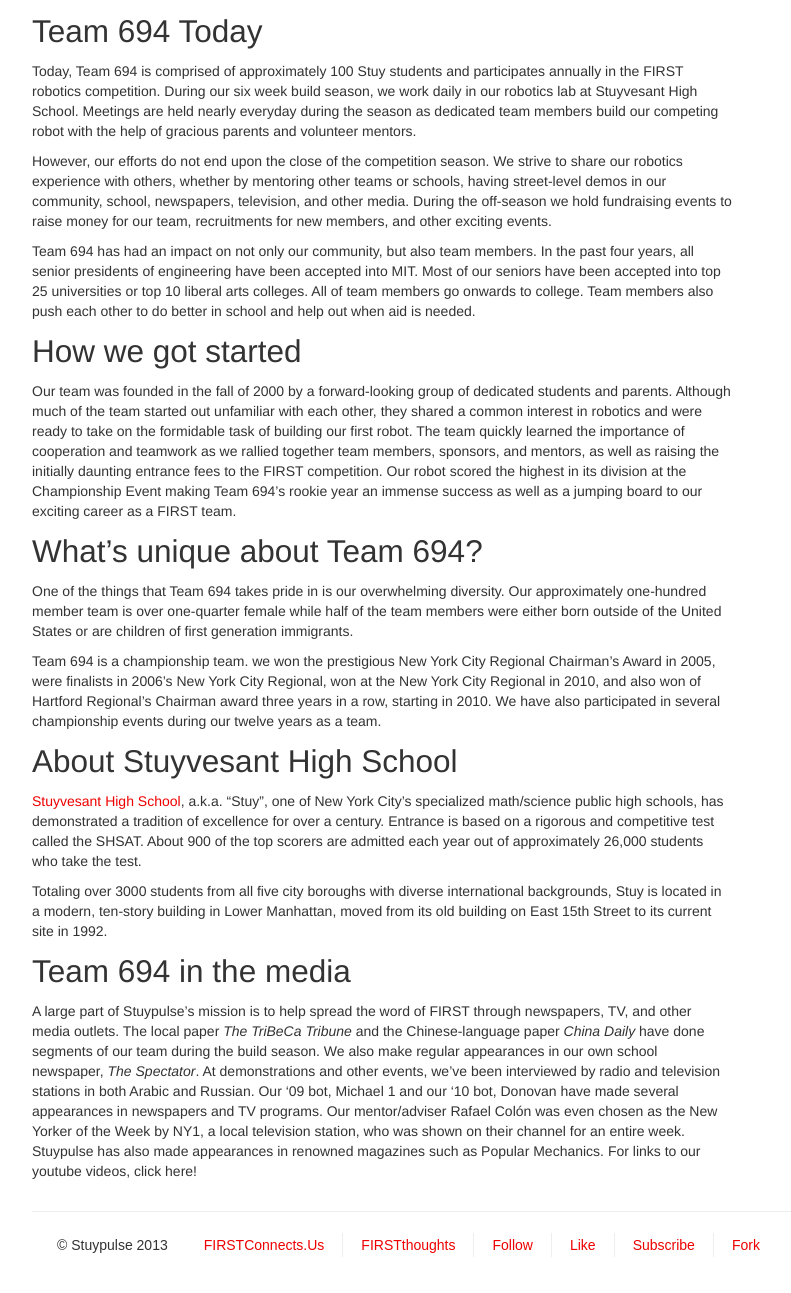
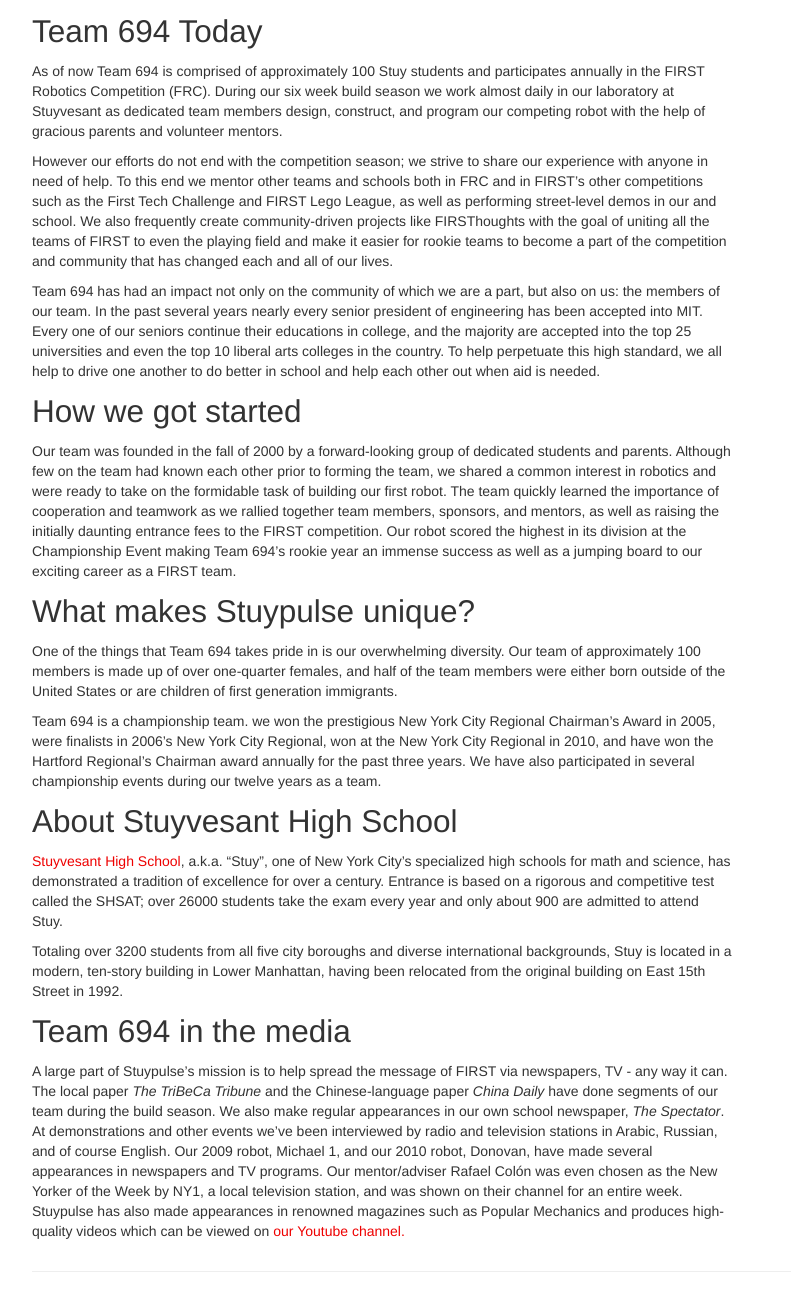
Before and after one commit to StuyPulse/team694.github.io, a Jekyll site: the page built from about/index.md, in a window 1280 px wide and 1400 px high, scrolled down 597 px, cut to the strip 107-1400 px from the top of the window. Shown: the whole strip, without its empty margins (138-929 px from the left). Built offline with Jekyll 4.4.1, drawn with Linux system fonts in a browser that asks for light colours; nearby versions of some CDN libraries; some of the changed text lies outside the part shown.

Commit message:
Edit About Us page.

```diff
--- a/about/index.md
+++ b/about/index.md
@@ -2,33 +2,33 @@
 layout: page-with-sidebar
 title: About Us
 ---
-We are Stuyvesant High School’s award-winning FIRST Robotics team. Otherwise known as Team 694, Stuypulse seeks to impact young adults by cultivating skills in engineering, programming, marketing, teamwork, and leadership through the FIRST program. At the same time, we hope to educate and inspire people in our community, both young and old, about the wonders of science and technology.
+We are Stuypulse, Stuyvesant High School’s award-winning FIRST Robotics team. Otherwise known as Team 694, we seek to impact young adults by cultivating skills in engineering, programming, marketing, teamwork, and leadership through the FIRST competitions. At the same time, we hope to educate and inspire people in our community, both young and old, about the wonders of science and technology.
 
-FIRST (For Inspiration and Recognition of Science and Technology) is a multi-national, non-profit organization that, in the words of its founder, Dean Kamen, seeks "to transform our culture by creating a world where science and technology are celebrated and where young people dream of becoming science and technology heroes." Through partnerships with local and global businesses, dedicated volunteers with professional backgrounds, and the tireless efforts of students, teachers, and parents, FIRST opens a whole new world for generations of young adults and equips them with the skills to achieve success.
+FIRST (For Inspiration and Recognition of Science and Technology) is a multi-national non-profit organization that, in the words of its founder, Dean Kamen, seeks to "transform our culture by creating a world where science and technology are celebrated and where young people dream of becoming science and technology heroes." Through partnerships with local and global businesses, dedicated volunteers with professional backgrounds, and the tireless efforts of students, teachers, and parents, FIRST opens a whole new world for generations of young adults and equips them with the skills to achieve success.
 
 <div style="text-align: center">
     <iframe width="640" height="360" src="http://www.youtube.com/embed/Wi5rb44fdxI" frameborder="0"> </iframe>
 </div>
 
 ## Team 694 Today
-Today, Team 694 is comprised of approximately 100 Stuy students and participates annually in the FIRST robotics competition. During our six week build season, we work daily in our robotics lab at Stuyvesant High School. Meetings are held nearly everyday during the season as dedicated team members build our competing robot with the help of gracious parents and volunteer mentors.
+As of now Team 694 is comprised of approximately 100 Stuy students and participates annually in the FIRST Robotics Competition (FRC). During our six week build season we work almost daily in our laboratory at Stuyvesant as dedicated team members design, construct, and program our competing robot with the help of gracious parents and volunteer mentors.
 
-However, our efforts do not end upon the close of the competition season. We strive to share our robotics experience with others, whether by mentoring other teams or schools,  having street-level demos in our community, school, newspapers, television, and other media. During the off-season we hold fundraising events to raise money for our team, recruitments for new members, and other exciting events.
+However our efforts do not end with the competition season; we strive to share our experience with anyone in need of help. To this end we mentor other teams and schools both in FRC and in FIRST's other competitions such as the First Tech Challenge and FIRST Lego League, as well as performing street-level demos in our and school. We also frequently create community-driven projects like FIRSThoughts with the goal of uniting all the teams of FIRST to even the playing field and make it easier for rookie teams to become a part of the competition and community that has changed each and all of our lives.
 
-Team 694 has had an impact  on not only our community, but also team members. In the past four years, all senior presidents of engineering have been accepted into MIT. Most of our seniors have been accepted into top 25 universities or top 10 liberal arts colleges. All of team members go onwards to college. Team members also push each other to do better in school and help out when aid is needed.
+Team 694 has had an impact not only on the community of which we are a part, but also on us: the members of our team. In the past several years nearly every senior president of engineering has been accepted into MIT. Every one of our seniors continue their educations in college, and the majority are accepted into the top 25 universities and even the top 10 liberal arts colleges in the country. To help perpetuate this high standard, we all help to drive one another to do better in school and help each other out when aid is needed.
 
 ## How we got started
-Our team was founded in the fall of 2000 by a forward-looking group of dedicated students and parents. Although much of the team started out unfamiliar with each other, they shared a common interest in robotics and were ready to take on the formidable task of building our first robot. The team quickly learned the importance of cooperation and teamwork as we rallied together team members, sponsors, and mentors, as well as raising the initially daunting entrance fees to the FIRST competition. Our robot scored the highest in its division at the Championship Event making Team 694’s rookie year an immense success as well as a jumping board to our exciting career as a FIRST team.
+Our team was founded in the fall of 2000 by a forward-looking group of dedicated students and parents. Although few on the team had known each other prior to forming the team, we shared a common interest in robotics and were ready to take on the formidable task of building our first robot. The team quickly learned the importance of cooperation and teamwork as we rallied together team members, sponsors, and mentors, as well as raising the initially daunting entrance fees to the FIRST competition. Our robot scored the highest in its division at the Championship Event making Team 694’s rookie year an immense success as well as a jumping board to our exciting career as a FIRST team.
 
-## What’s unique about Team 694?
-One of the things that Team 694 takes pride in is our overwhelming diversity. Our approximately one-hundred member team is over one-quarter female while half of the team members were either born outside of the United States or are children of first generation immigrants.
+## What makes Stuypulse unique?
+One of the things that Team 694 takes pride in is our overwhelming diversity. Our team of approximately 100 members is made up of over one-quarter females, and half of the team members were either born outside of the United States or are children of first generation immigrants.
 
-Team 694 is a championship team. we won the prestigious New York City Regional Chairman’s Award in 2005, were finalists in 2006’s New York City Regional, won at the New York City Regional in 2010, and also won of Hartford Regional's Chairman award three years in a row, starting in 2010. We have also participated in several championship events during our twelve years as a team.
+Team 694 is a championship team. we won the prestigious New York City Regional Chairman’s Award in 2005, were finalists in 2006’s New York City Regional, won at the New York City Regional in 2010, and have won the Hartford Regional's Chairman award annually for the past three years. We have also participated in several championship events during our twelve years as a team.
 
 ## About Stuyvesant High School
-[Stuyvesant High School](http://stuy.enschool.org/), a.k.a. "Stuy", one of New York City's specialized math/science public high schools, has demonstrated a tradition of excellence for over a century. Entrance is based on a rigorous and competitive test called the SHSAT. About 900 of the top scorers are admitted each year out of approximately 26,000 students who take the test.
+[Stuyvesant High School](http://stuy.enschool.org/), a.k.a. "Stuy", one of New York City's specialized high schools for math and science, has demonstrated a tradition of excellence for over a century. Entrance is based on a rigorous and competitive test called the SHSAT; over 26000 students take the exam every year and only about 900 are admitted to attend Stuy.
 
-Totaling over 3000 students from all five city boroughs with diverse international backgrounds, Stuy is located in a modern, ten-story building in Lower Manhattan, moved from its old building on East 15th Street to its current site in 1992.
+Totaling over 3200 students from all five city boroughs and diverse international backgrounds, Stuy is located in a modern, ten-story building in Lower Manhattan, having been relocated from the original building on East 15th Street in 1992.
 
 ## Team 694 in the media
-A large part of Stuypulse's mission is to help spread the word of FIRST through newspapers, TV, and other media outlets.  The local paper *The TriBeCa Tribune* and the Chinese-language paper *China Daily* have done segments of our team during the build season. We also make regular appearances in our own school newspaper, *The Spectator*.  At demonstrations and other events, we've been interviewed by radio and television stations in both Arabic and Russian. Our '09 bot, Michael 1 and our '10 bot, Donovan have made several appearances in newspapers and TV programs. Our mentor/adviser Rafael Colón was even chosen as the New Yorker of the Week by NY1, a local television station, who was shown on their channel for an entire week. Stuypulse has also made appearances in renowned magazines such as Popular Mechanics. For links to our youtube videos, click here!
+A large part of Stuypulse's mission is to help spread the message of FIRST via newspapers, TV - any way it can. The local paper *The TriBeCa Tribune* and the Chinese-language paper *China Daily* have done segments of our team during the build season. We also make regular appearances in our own school newspaper, *The Spectator*. At demonstrations and other events we've been interviewed by radio and television stations in Arabic, Russian, and of course English. Our 2009 robot, Michael 1, and our 2010 robot, Donovan, have made several appearances in newspapers and TV programs. Our mentor/adviser Rafael Colón was even chosen as the New Yorker of the Week by NY1, a local television station, and was shown on their channel for an entire week. Stuypulse has also made appearances in renowned magazines such as Popular Mechanics and produces high-quality videos which can be viewed on [our Youtube channel.](http://www.youtube.com/stuy694)
```
